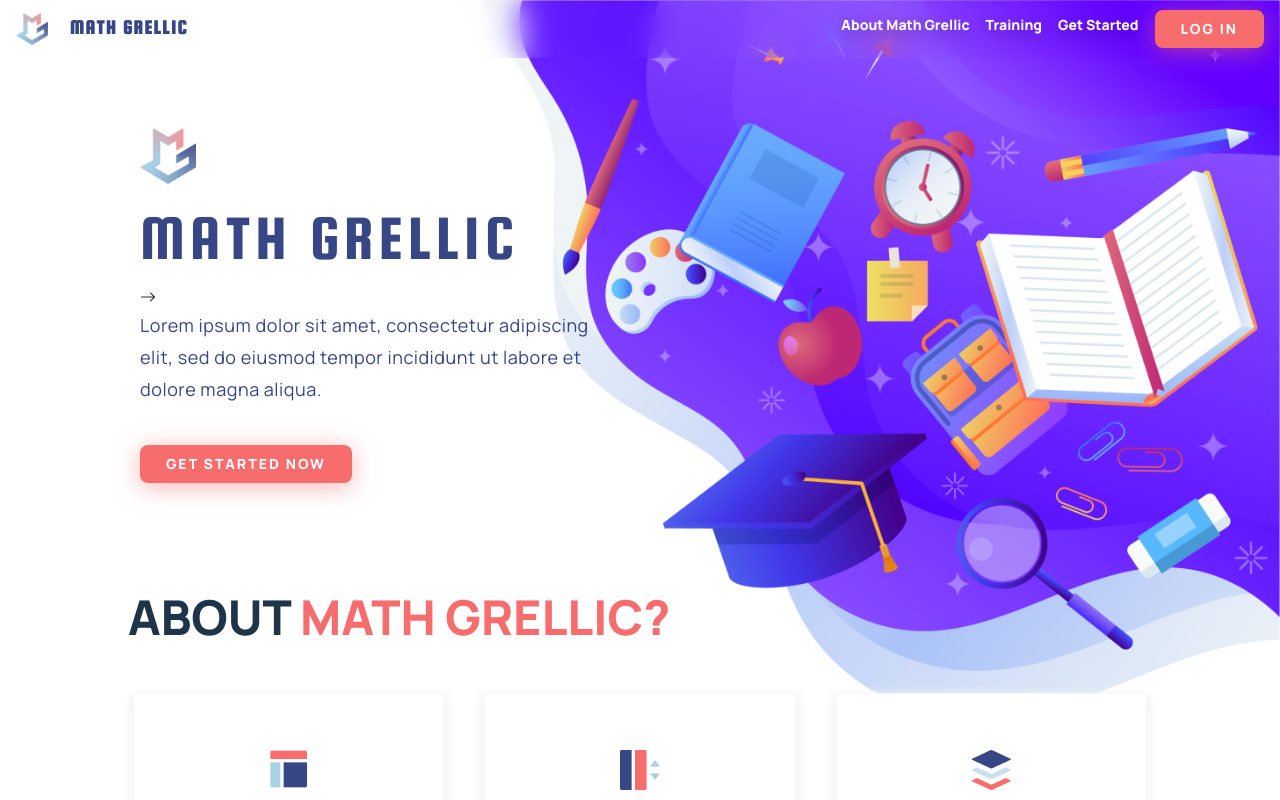
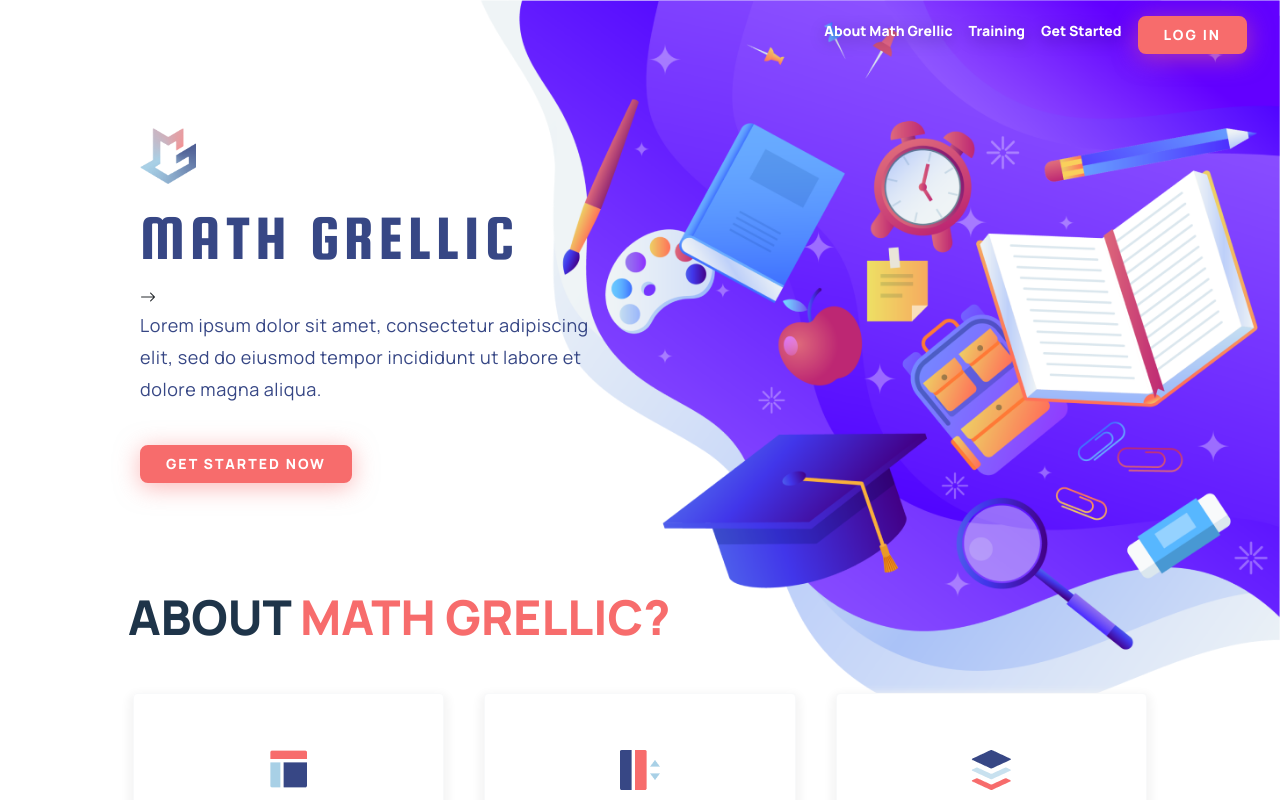
Before and after one commit to nayrxer2/math_grellic, a React (Create React App) app: page / in a window 1280 px wide. Shown: the top 800 px of the page. Built offline with nearby package versions, Linux system fonts and the light colour scheme.

Commit message:
Fixed navbar active and inactive state
Hamburger navbar menu button is still not working got jquery conflicts

```diff
--- a/src/components/landingpage/LandingPageFooter.js
+++ b/src/components/landingpage/LandingPageFooter.js
@@ -9,7 +9,7 @@ export default function LandingPageFooter() {
             <img className="logo-brand" src={logo} alt=""/>
             <div className="navbar-brand">MATH GRELLIC</div>
           </div>
-          <div className="col body-2 ftr-fnt">© 2021 Math Grellic. All rights reserved</div>
+          <div className="col body-2">© 2021 Math Grellic. All rights reserved</div>
         </div>
     )
 }
--- a/src/components/landingpage/Navbar.js
+++ b/src/components/landingpage/Navbar.js
@@ -14,7 +14,7 @@ const Navbar = () => {
   const [navbar, setNavbar] = useState(false)
 
   const changeBackground = () => {
-    if (window.scrollY >= 200) {
+    if (window.scrollY >= 350) {
         setNavbar(true)
     } else {
         setNavbar(false)
@@ -24,8 +24,9 @@ const [modalIsOpen, setModalIsOpen] = useState(false)
 window.addEventListener('scroll', changeBackground)
 
   return (
-    <nav className={navbar ? 'navbar navbar-expand-lg fixed-top navbar-light' : 'navbar fixed-top navbar-expand-lg navbar-light active'}>
-    <a className="navbar-brand txt-secondary" href="#"><img className="logo-brand" src={logo} /> MATH GRELLIC</a>
+    <nav className={navbar ? 'row navbar navbar-expand-lg fixed-top navbar-light'
+                            : 'row navbar navbar-expand-lg fixed-top navbar-light inactive-nav '}>
+    <a className={ navbar ? "navbar-brand txt-secondary" : "active-navbar-brand" } href="#"><img className={ navbar ? "logo-brand  mr-3 " : "inactive-logo-brand"} src={logo} /> MATH GRELLIC</a>
      <button className="navbar-toggler" type="button" data-toggle="collapse" data-target="#navbarSupportedContent" aria-controls="navbarSupportedContent" aria-expanded="false" aria-label="Toggle navigation">
       {/* <span className="navbar-toggler-icon"></span> */}
       <FontAwesomeIcon icon={faBars} style={{color:"#374785"}}/>
@@ -33,24 +34,25 @@ window.addEventListener('scroll', changeBackground)
 
     <div className="collapse navbar-collapse" id="navbarSupportedContent">
       <ul className="navbar-nav ml-auto">
-        { NavItems.map((item) => {
-          return (
-              <div className="link-shadow"><LinkButton buttonBg="light">{ item.title }</LinkButton></div>
-          )
-        })}
+              <li className="link-shadow">
+                <LinkButton buttonBg={navbar ? "dark" : "light"}>About Math Grellic</LinkButton>
+              </li>
+              <li className="link-shadow">
+                <LinkButton buttonBg={navbar ? "dark" : "light"}>Training</LinkButton>
+               </li>
+              <li className="link-shadow">
+                <LinkButton buttonBg={navbar ? "dark" : "light"}>Get Started</LinkButton>
+              </li>
           <li className="nav-item active">
              <Button onClick={() => setModalIsOpen(true)} type="button" className="btn btn-primary btn-enrol-here btn-nav">LOG IN</Button>
              <Modal isOpen={modalIsOpen} className="login-modal-body">
                 <img className="brand-logo" src={logo} />
                 <div className="login-modal-close">
-                  <Button onClick={() => setModalIsOpen(false)}
-                  buttonStyle="tertiary"
-                  >
+                  <Button onClick={() => setModalIsOpen(false)} buttonStyle="tertiary">
                     <i class="bi bi-x"></i>
                     Close
                   </Button>
                 </div>
-
              </Modal>
           </li>
       </ul>
--- a/src/styles/navbar.css
+++ b/src/styles/navbar.css
@@ -6,11 +6,15 @@
 .navbar{
     background: rgba(255, 255, 255, 0.3);
     backdrop-filter: blur(16px);
+    padding: 1rem 3rem !important;
 }
-
 .logo-brand{
     margin-right: 1rem;
     width: 2rem;
+}
+.inactive-logo-brand{
+    transition: 0.3s;
+    width: 0;
 }
 .navbar-brand {
     font-family: 'Squada One';
@@ -18,15 +22,20 @@
     line-height: 21px;
     letter-spacing: 0.08em;
 }
-
+.active-navbar-brand {
+    font-family: 'Squada One';
+    color: transparent;
+    letter-spacing: -0.5rem;
+}
 .navbar-nav {
     display: flex;
     align-items: center;
 }
-
 .btn-nav {
     margin: 0 !important;
 }
-.active.navbar-expand-lg{
-    background: transparent !important;
+.inactive-nav{
+    position: fixed;
+    backdrop-filter: none;
+    background: transparent;
 }
```
